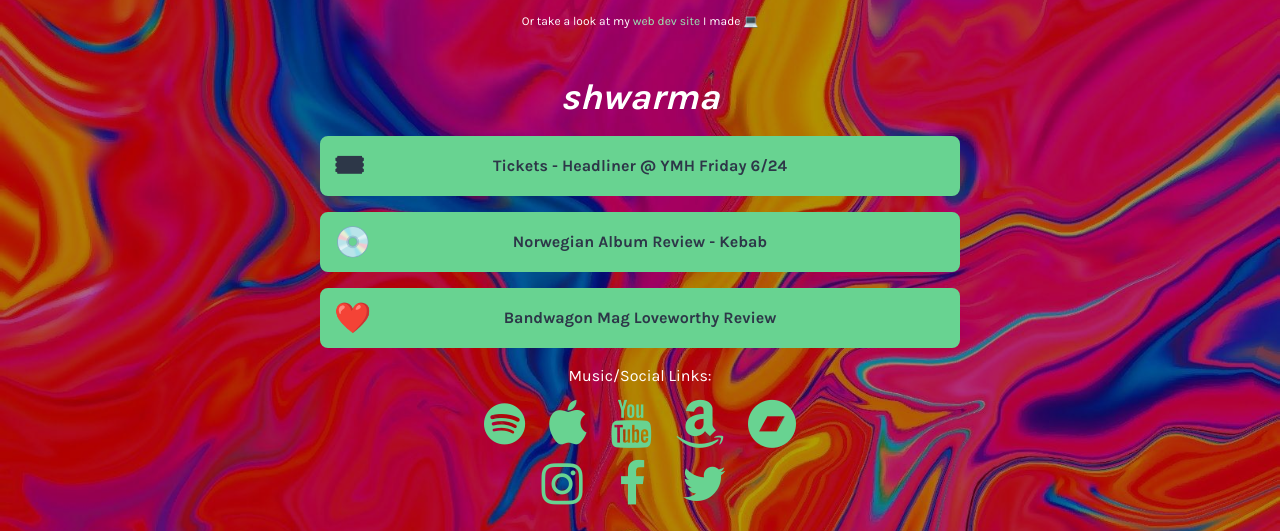
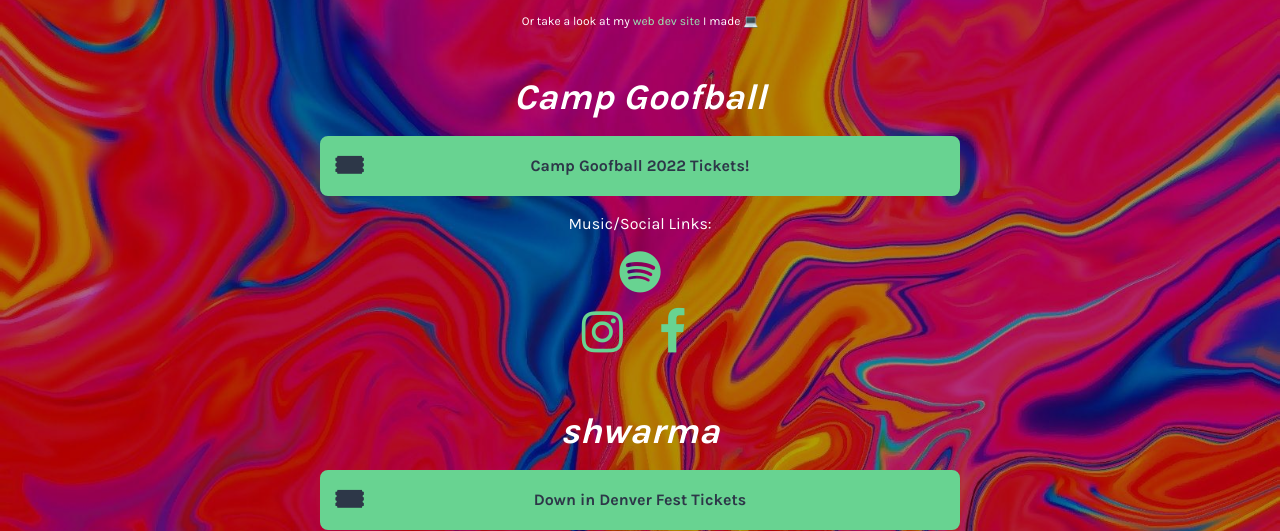
Before and after one commit to coding-jack/link-ent, a Next.js app: page / in a window 1280 px wide. Shown: the part 269-800 px from the top of the page. Built offline with nearby package versions, Linux system fonts and the light colour scheme.

Commit message:
added camp goofball section for ticket sales

```diff
--- /dev/null
+++ b/json/campGoofball.json
@@ -0,0 +1,25 @@
+{
+    "featuredLinks": [
+      {
+        "link": "Camp Goofball 2022 Tickets!",
+        "url": "https://www.eventbrite.com/e/camp-goofball-tickets-320413233607",
+        "emoji": "🎟"
+      }
+    ],
+    "musicLinks": [
+      {
+        "icon": "spotify",
+        "url": "https://open.spotify.com/artist/52AB3dcVboSzPFCERW19PI?si=vOw01bYAQFyFqW5dxxLyhA"
+      }
+    ],
+    "socialLinks": [
+      {
+        "icon": "instagram",
+        "url": "https://www.instagram.com/camp_goofball/"
+      },
+      {
+        "icon": "facebook",
+        "url": "https://www.facebook.com/campgoofball/"
+      }
+    ]
+  }
--- a/json/shwarma.json
+++ b/json/shwarma.json
@@ -1,8 +1,8 @@
 {
   "featuredLinks": [
     {
-      "link": "Tickets - Headliner @ YMH Friday 6/24",
-      "url": "https://events.yourmomshousedenver.com/e/shwarma-w-the-unsolved-lost-in-the-bushes-more-2/tickets",
+      "link": "Down in Denver Fest Tickets",
+      "url": "https://www.downindenver.com/tickets",
       "emoji": "🎟"
     },
     {
--- a/pages/index.js
+++ b/pages/index.js
@@ -8,6 +8,7 @@ import shwarma from '../json/shwarma.json'
 import gb from '../json/gb.json'
 import sbc from '../json/sbc.json'
 import dz from '../json/dz.json'
+import campGoofball from '../json/campGoofball.json'
 import jackson from '../json/jackson.json'
 
 function IndexPage() {
@@ -33,6 +34,14 @@ function IndexPage() {
 
       {/* Profile Pic and Title Header*/}
       <Header />
+
+      {/* Links for Camp Goofball */}
+      <LinkList
+        header="Camp Goofball"
+        featuredLinks={campGoofball.featuredLinks}
+        musicLinks={campGoofball.musicLinks}
+        socialLinks={campGoofball.socialLinks}
+      />
 
       {/* Links for Shwarma */}
       <LinkList
```
